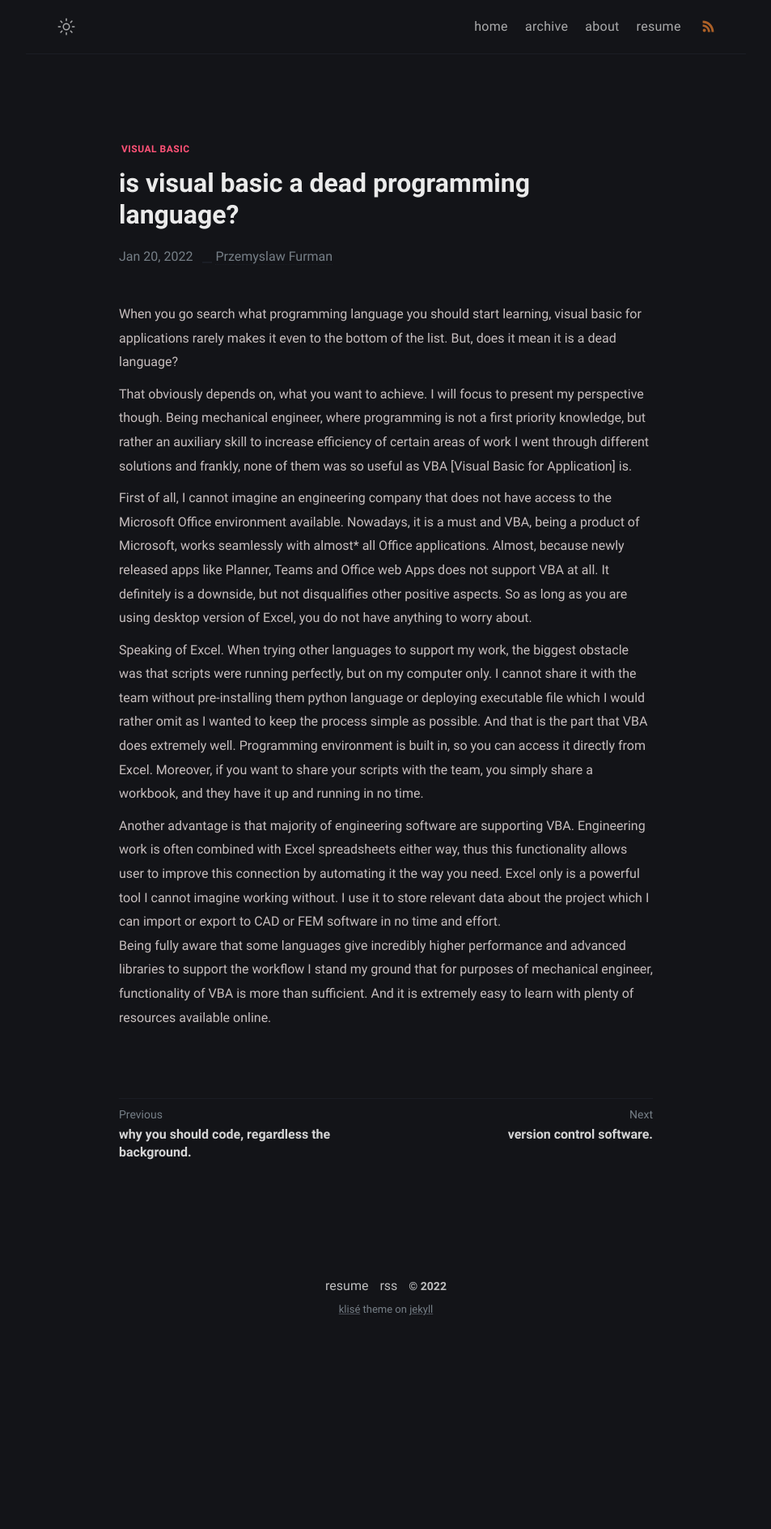
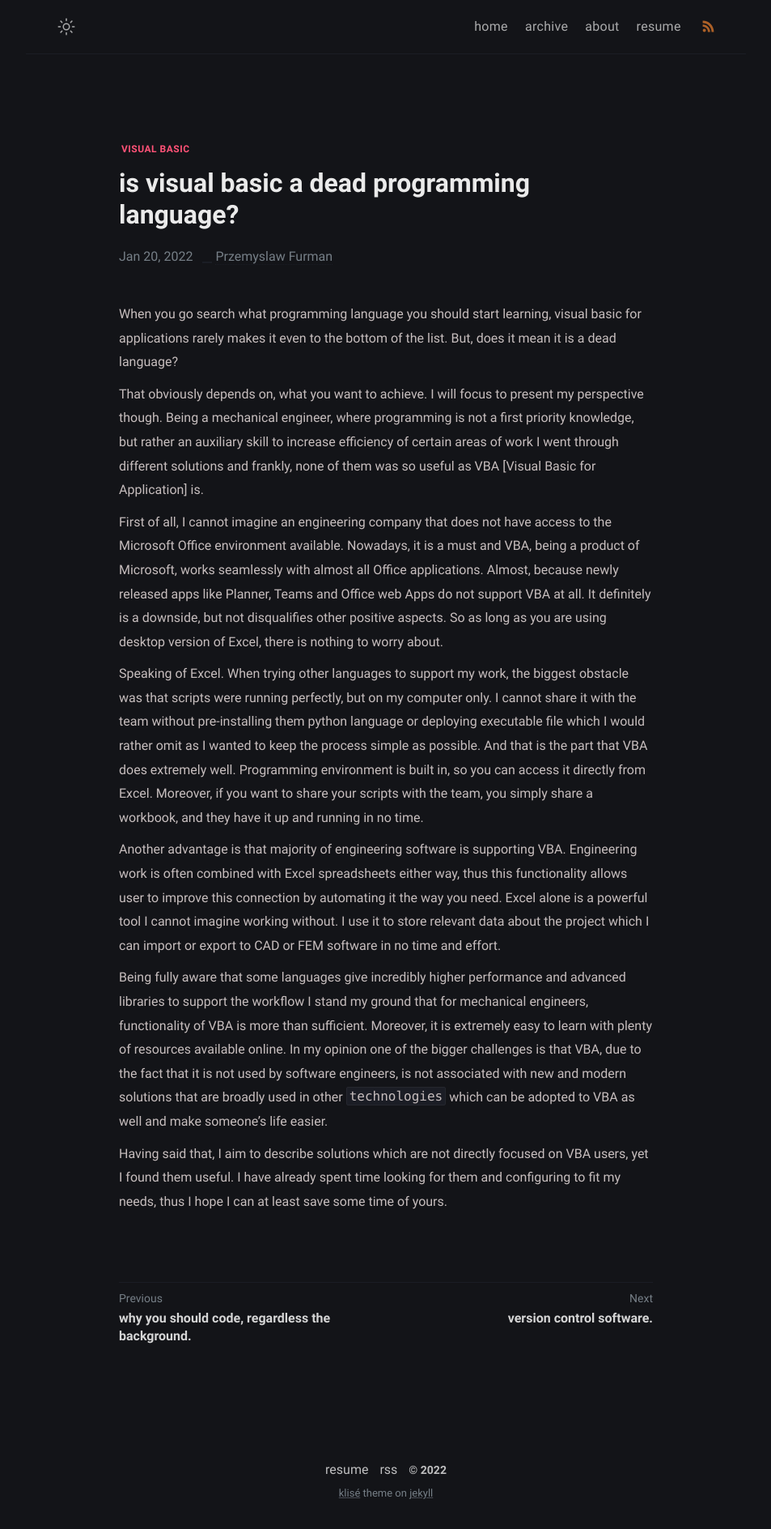
Before and after one commit to furmanp/my-personal-website, a Jekyll site: the page built from _posts/2022-01-20-is-visual-basic-dead/2022-01-20-is-visual-basic-dead.md, in a window 1280 px wide. Shown: the whole page at 81% size, without its empty margins (163-1116 px from the left). Built offline with Jekyll 4.4.1, drawn with Linux system fonts in a browser that asks for light colours; before the commit the page ends 1661 px from its top, so only the background shows below that.

Commit message:
posts update

```diff
--- a/_posts/2022-01-20-is-visual-basic-dead/2022-01-20-is-visual-basic-dead.md
+++ b/_posts/2022-01-20-is-visual-basic-dead/2022-01-20-is-visual-basic-dead.md
@@ -8,14 +8,14 @@ tag: [visual basic]
 When you go search what programming language you should start learning, visual basic for applications rarely makes it
 even to the bottom of the list. But, does it mean it is a dead language?
 
-That obviously depends on, what you want to achieve. I will focus to present my perspective though. Being mechanical
+That obviously depends on, what you want to achieve. I will focus to present my perspective though. Being a mechanical
 engineer, where programming is not a first priority knowledge, but rather an auxiliary skill to increase efficiency of certain
 areas of work I went through different solutions and frankly, none of them was so useful as VBA [Visual Basic for Application] is.<br>
 
 First of all, I cannot imagine an engineering company that does not have access to the Microsoft Office environment available.
-Nowadays, it is a must and VBA, being a product of Microsoft, works seamlessly with almost* all Office applications. Almost,
-because newly released apps like Planner, Teams and Office web Apps does not support VBA at all. It definitely is a downside,
-but not disqualifies other positive aspects. So as long as you are using desktop version of Excel, you do not have anything to
+Nowadays, it is a must and VBA, being a product of Microsoft, works seamlessly with almost all Office applications. Almost,
+because newly released apps like Planner, Teams and Office web Apps do not support VBA at all. It definitely is a downside,
+but not disqualifies other positive aspects. So as long as you are using desktop version of Excel, there is nothing to
 worry about.
 
 Speaking of Excel. When trying other languages to support my work, the biggest obstacle was that scripts were running
@@ -24,10 +24,16 @@ executable file which I would rather omit as I wanted to keep the process simple
 VBA does extremely well. Programming environment is built in, so you can access it directly from Excel. Moreover,
 if you want to share your scripts with the team, you simply share a workbook, and they have it up and running in no time.
 
-Another advantage is that majority of engineering software are supporting VBA. Engineering work is often combined with Excel
+Another advantage is that majority of engineering software is supporting VBA. Engineering work is often combined with Excel
 spreadsheets either way, thus this functionality allows user to improve this connection by automating it the way you need.
-Excel only is a powerful tool I cannot imagine working without. I use it to store relevant data about the project which I
+Excel alone is a powerful tool I cannot imagine working without. I use it to store relevant data about the project which I
 can import or export to CAD or FEM software in no time and effort. <br>
+
 Being fully aware that some languages give incredibly higher performance and advanced libraries to support the workflow I
-stand my ground that for purposes of mechanical engineer, functionality of VBA is more than sufficient. And it is extremely
-easy to learn with plenty of resources available online.
+stand my ground that for mechanical engineers, functionality of VBA is more than sufficient. Moreover, it is extremely
+easy to learn with plenty of resources available online. In my opinion one of the bigger challenges is that VBA, due to
+the fact that it is not used by software engineers, is  not associated with new and modern solutions that are broadly used
+in other `technologies` which can be adopted to VBA as well and make someone's life easier.
+
+Having said that, I aim to describe solutions which are not directly focused on VBA users, yet I found them useful.
+I have already spent time looking for them and configuring to fit my needs, thus I hope I can at least save some time of yours.
```
Also changed, not shown: _posts/2022-01-20-version-control-software/2022-01-20-version-control-software.md (+1 -25 lines), _posts/2022-01-30-how-to-document-vba/2022-01-30-how-to-document-vba.md (+1 -1 lines).
